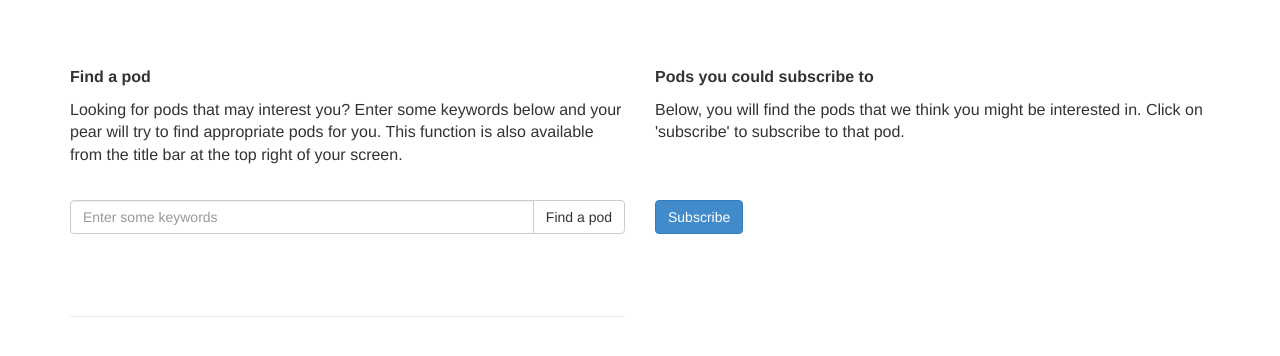
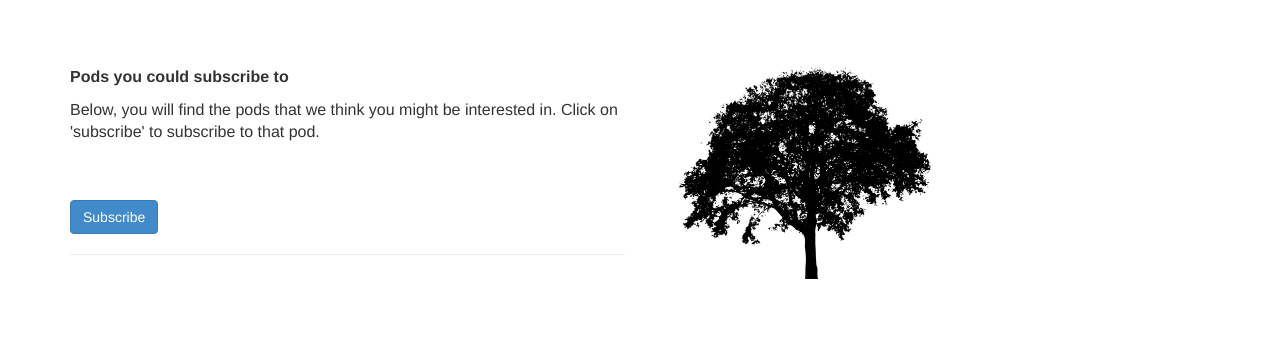
Before and after one commit to PeARSearch/PeARS-orchard, a Flask app: template app/templates/pod_finder/find-a-pod.html in a window 1280 px wide. Shown: the part 102-458 px from the top of the page. Run offline with Flask 2, Linux system fonts and the light colour scheme; the template is opened without the code that fills it, so the values that code supplies are empty; parts of the project's set-up code (start-up, migrations or seed data) failed here and were passed over.

```diff
--- a/app/templates/pod_finder/find-a-pod.html
+++ b/app/templates/pod_finder/find-a-pod.html
@@ -54,22 +54,6 @@
         <div  class="row">
             <div class="col-md-6">
             <br><br>
-            <p><b>Find a pod</b></p>
-            <p>Looking for pods that may interest you? Enter some keywords below and your pear will try to find appropriate pods for you.
-            This function is also available from the title bar at the top right of your screen.</p><br>
-            <form class="form-inline" method="POST"  accept-charset="UTF-8" enctype="multipart/form-data" action="{{url_for('pod_finder.find_a_pod')}}">
-                <div class="input-group">
-                     <input class="form-control input-s" title="Enter some keywords" placeholder="Enter some keywords" type="text" name='search-pod' id='search-pod' class="form-control">
-                     <span class="input-group-btn">
-                     <input id="submit_button" type="submit" class="btn btn-default" value="Find a pod">
-                     </span>
-                </div>
-            </form>
-            <br><br>
-            <hr>
-            </div>
-            <div class="col-md-6">
-            <br><br>
             <p><b>Pods you could subscribe to</b></p>
             <p>Below, you will find the pods that we think you might be interested in. Click on 'subscribe' to subscribe to that pod.</p><br>
             <form class="form-inline" method="POST"  accept-charset="UTF-8" enctype="multipart/form-data" action="{{url_for('pod_finder.subscribe')}}">
@@ -84,6 +68,11 @@
                     <input id="submit_button" type="submit" class="btn btn-primary" value="Subscribe">
                 </div>
             </form>
+            <hr>
+            </div>
+            <div class="col-md-6">
+            <br><br>
+            <img src="{{url_for('static', filename='tree-silhouette.png')}}" width='300px'/>
             </div>
         </div>
 
```
Also changed, not shown: app/pod_finder/controllers.py (+8 -0 lines).
